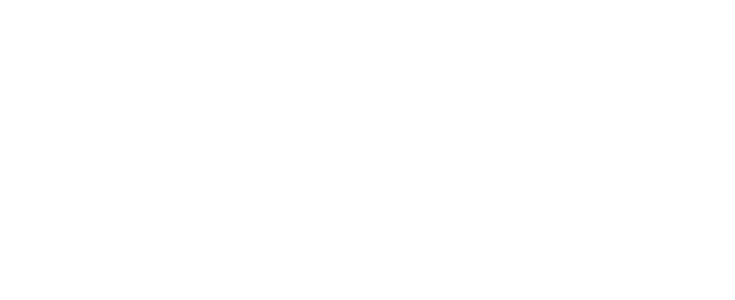
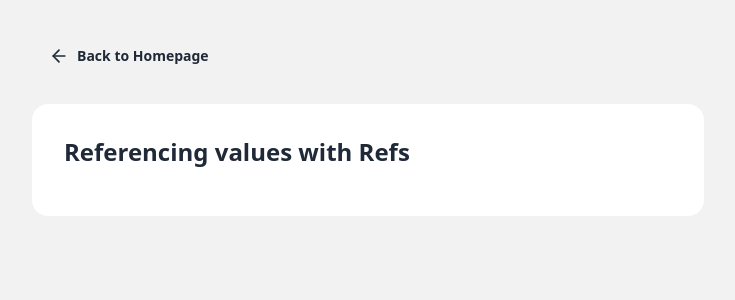
Before and after one commit to Rezuanul-Islam-Fahim/learn-advanced-react, a React (Vite) app: page /reference-with-refs in a window 1280 px wide. Before the commit this address had no page. Shown: the top 300 px of the page, without its empty margins (272-1007 px from the left). Built offline with nearby package versions, Linux system fonts and the light colour scheme.

Commit message:
Build basic page - ReferenceWithRefs

```diff
--- a/package.json
+++ b/package.json
@@ -10,6 +10,7 @@
     "preview": "vite preview"
   },
   "dependencies": {
+    "lucide-react": "^0.525.0",
     "react": "^19.1.0",
     "react-dom": "^19.1.0",
     "react-router": "^7.6.3"
--- a/src/App.jsx
+++ b/src/App.jsx
@@ -1,11 +1,16 @@
 import { BrowserRouter, Routes, Route } from 'react-router'
 import HomePage from './pages/HomePage'
+import MainContentLayout from './layouts/MainContentLayout.jsx'
+import ReferenceWithRefs from './pages/ReferenceWithRefs'
 
 const App = () => {
-    return (
+  return (
     <BrowserRouter>
       <Routes>
         <Route index element={<HomePage />} />
+        <Route element={<MainContentLayout />}>
+          <Route path={'/reference-with-refs'} element={<ReferenceWithRefs />} />
+        </Route>
       </Routes>
     </BrowserRouter>
   )
--- /dev/null
+++ b/src/layouts/MainContentLayout.jsx
@@ -0,0 +1,25 @@
+import { Outlet, Link } from 'react-router'
+import { ArrowLeftIcon } from 'lucide-react'
+
+const MainContentLayout = () => {
+    return (
+        <div className="min-h-screen bg-base-200">
+            <div className="container mx-auto px-4 py-8">
+                <div className="mx-auto max-w-2xl">
+                    <Link to={'/'} className="btn btn-ghost mb-6">
+                        <ArrowLeftIcon className="size-5" />
+                        Back to Homepage
+                    </Link>
+
+                    <div className="card bg-base-100">
+                        <div className="card-body">
+                            <Outlet />
+                        </div>
+                    </div>
+                </div>
+            </div>
+        </div>
+    )
+}
+
+export default MainContentLayout
--- /dev/null
+++ b/src/pages/ReferenceWithRefs.jsx
@@ -0,0 +1,13 @@
+import React from 'react'
+
+const ReferenceWithRefs = () => {
+    return (
+        <>
+            <h2 className="card-title text-2xl mb-4">
+                Referencing values with Refs
+            </h2>
+        </>
+    )
+}
+
+export default ReferenceWithRefs
```
Also changed, not shown: 1 other file (tests, documents, lock files or other folders).
